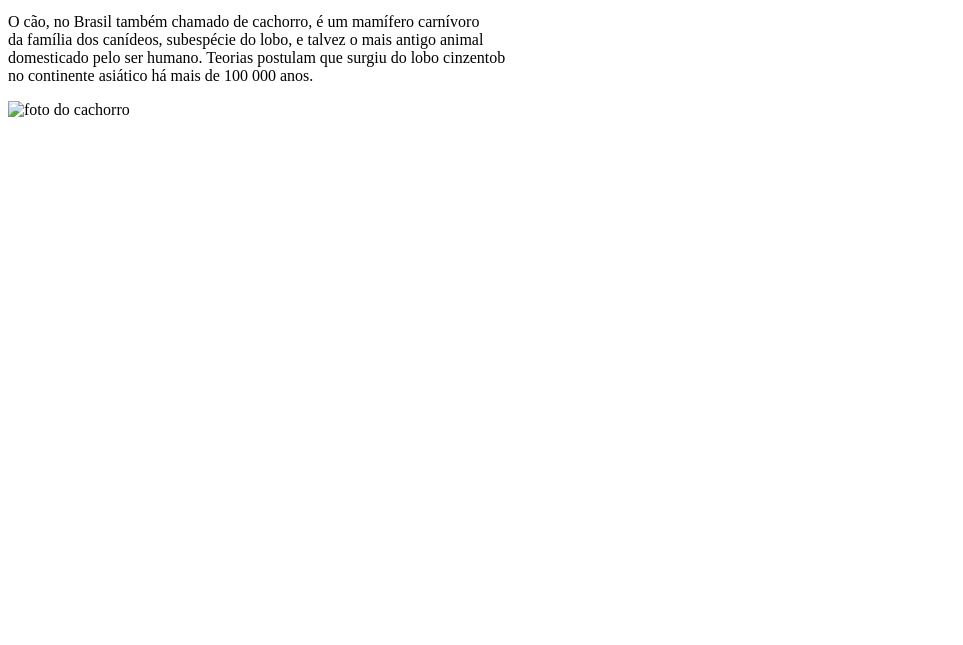
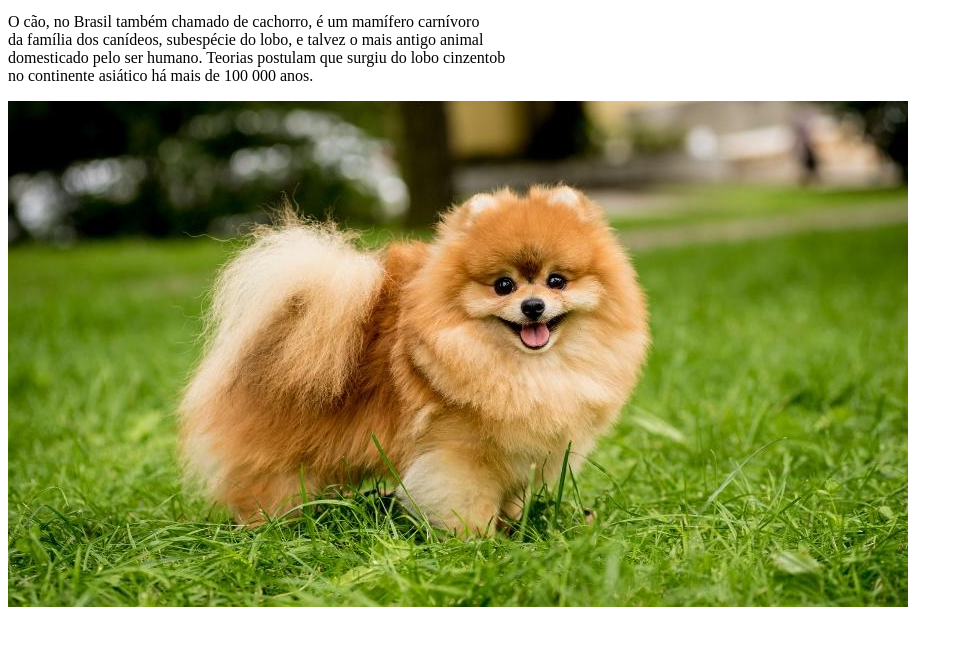
Before and after one commit to PedroAndrade3TEC/PedroAndrade021, a plain HTML site: page index.html in a window 1280 px wide. Shown: the part 101-746 px from the top of the page, without its empty margins (0-963 px from the left). Drawn offline with Linux system fonts and the light colour scheme.

Commit message:
Update index.html

```diff
--- a/index.html
+++ b/index.html
@@ -11,7 +11,7 @@
 <p>Os cachorrinhos sao lindos</p>
 <p>O cão, no Brasil também chamado de cachorro, é um mamífero carnívoro <br> da família dos canídeos, subespécie do lobo, e talvez o mais antigo animal <br> domesticado pelo ser humano. Teorias postulam que surgiu do lobo cinzentob <br> no continente asiático há mais de 100 000 anos.</p>
 
-    <img src="img_cachorrinho.jpg" alt="foto do cachorro">
+    <img src="cachorrinho.jpg" alt="foto do cachorro">
 
 </body>
 </html>
```
